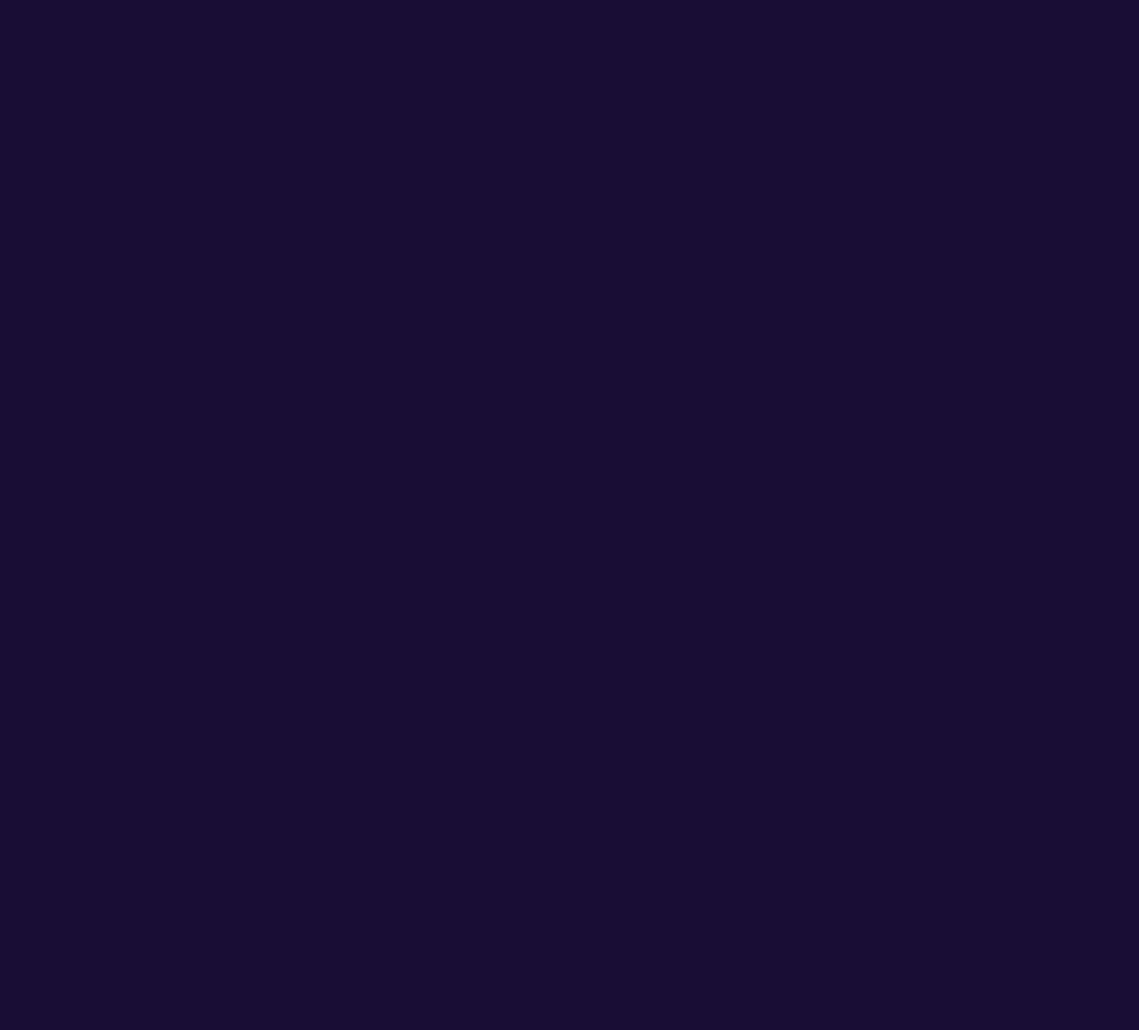
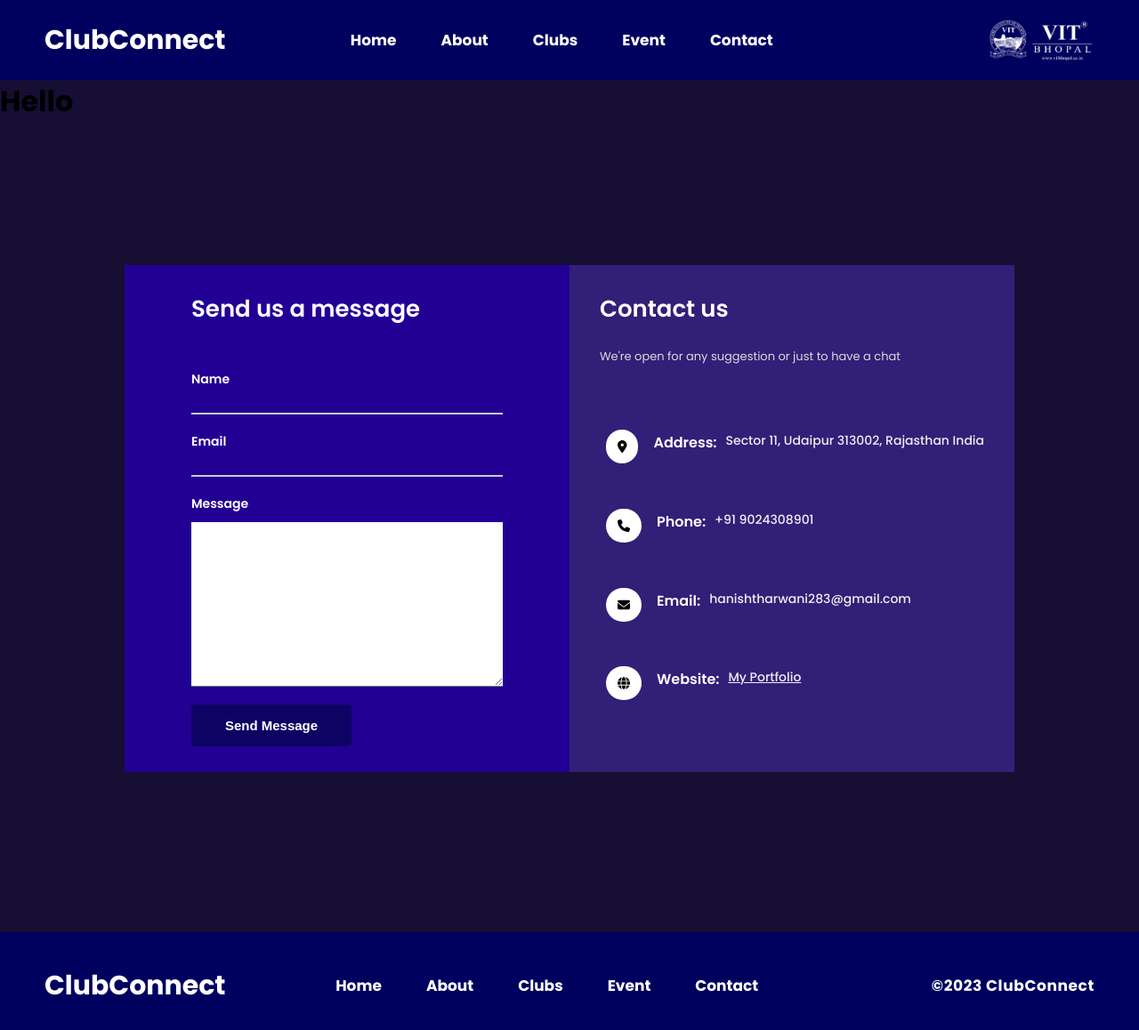
Before and after one commit to akash-singh8/VITconnect, a React (Vite) app in the folder client/: page /profile in a window 1280 px wide. Before the commit this address had no page. Shown: the top 1158 px of the page at 89% size. Before the commit the page ends 800 px from the top, so only its background shows below. Built offline with nearby package versions, Linux system fonts and the light colour scheme.

Commit message:
update app layout

```diff
--- a/client/src/App.jsx
+++ b/client/src/App.jsx
@@ -1,22 +1,28 @@
-import React from "react";
 import { Route, BrowserRouter, Routes } from "react-router-dom";
 import "./App.css";
+import Navbar from "./components/Navbar";
 import Home from "./components/Home";
-// import About from "./components/about";
+import UserProfile from "./components/UserProfile";
+import Contact from "./components/Contact";
+import Footer from "./components/footer"; // import About from "./components/about";
 // import Club from "./components/clubs";
 // import Event from "./components/event";
-// import Contact from "./components/contact";
+// import Contact from "./components/contact"
 const App = () => {
   return (
     <>
       <BrowserRouter>
+        <Navbar />
         <Routes>
           <Route path="/" element={<Home />} />
+          <Route path="/profile" element={<UserProfile />} />
           {/* <Route path="/about" element={<About />} />
           <Route path="/clubs" element={<Club />} />
           <Route path="/event" element={<Event />} />
           <Route path="/contact" element={<Contact />} /> */}
         </Routes>
+        <Contact />
+        <Footer />
       </BrowserRouter>
     </>
   );
--- a/client/src/components/Home.jsx
+++ b/client/src/components/Home.jsx
@@ -1,8 +1,4 @@
-import React, { useState, useEffect } from "react";
 import "aos/dist/aos.css";
-import Navbar from "./Navbar";
-import Footer from "./footer";
-import Contact from "./Contact";
 import "../styles/contact.css";
 import bg from "../assets/bg.png";
 import hi from "../assets/hi.webp";
@@ -14,7 +10,6 @@ const Home = () => {
   return (
     <>
       <div className="maing">
-        <Navbar />
         <div className="home">
           {/* <img src={bg} alt="bg" className="bg" /> */}
           <div className="home__container">
@@ -116,8 +111,6 @@ const Home = () => {
             </div>
           </div>
         </div> */}
-        <Contact />
-        <Footer data-aos="fade-up" />
       </div>
     </>
   );
--- a/client/src/components/Navbar.jsx
+++ b/client/src/components/Navbar.jsx
@@ -1,4 +1,3 @@
-import React from "react";
 import "../styles/main.css";
 import vit from "../assets/VITBLOGO.png";
 
--- /dev/null
+++ b/client/src/components/UserProfile.jsx
@@ -0,0 +1,9 @@
+const UserProfile = () => {
+  return (
+    <div>
+      <h1>Hello</h1>
+    </div>
+  );
+};
+
+export default UserProfile;
--- a/client/src/components/footer.jsx
+++ b/client/src/components/footer.jsx
@@ -1,7 +1,6 @@
-import React from "react";
 import "../styles/main.css";
 
-const footer = () => {
+const Footer = () => {
   return (
     <>
       <div className="footer">
@@ -19,4 +18,4 @@ const footer = () => {
   );
 };
 
-export default footer;
+export default Footer;
```
Also changed, not shown: 1 other file (tests, documents, lock files or other folders).
